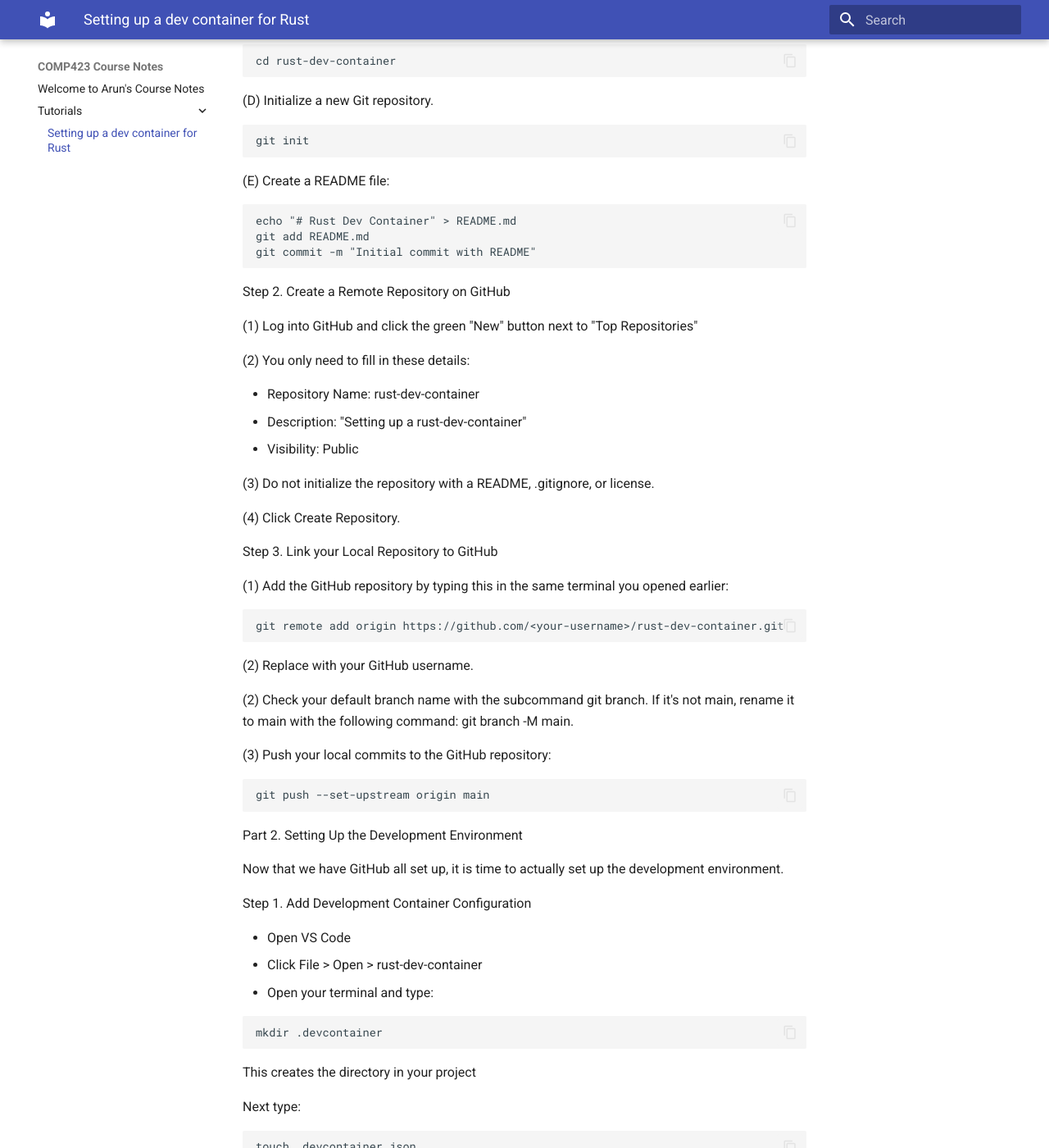
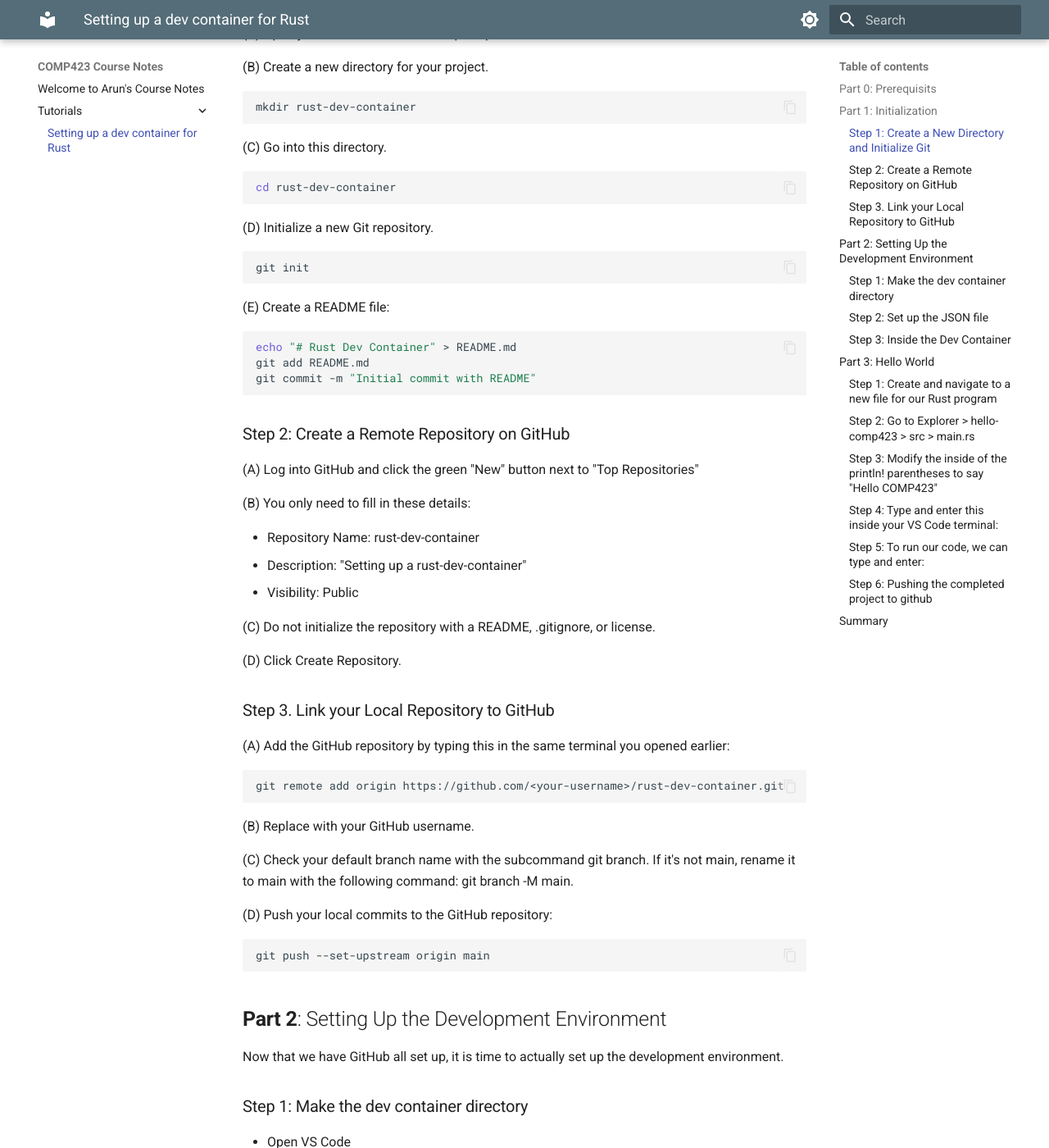
Before and after one commit to asomasu2/comp423-course-notes, an MkDocs documentation site: the page built from docs/tutorials/rust-setup.md, in a window 1280 px wide and 1400 px high, scrolled down 743 px. Shown: the whole window at 82% size. Built offline with MkDocs 1.6.1 and Material for MkDocs 9.7.7, drawn with Linux system fonts in a browser that asks for light colours; some of the changed text lies outside the part shown.

Commit message:
Made stylistic changes as well as content improvements

````diff
--- a/docs/tutorials/rust-setup.md
+++ b/docs/tutorials/rust-setup.md
@@ -5,86 +5,93 @@
 
 If you want to set up a development container in the programming language Rust, you have come to the right place to learn! Before we start, here are a couple of prerequisites you must have before we dive right in! Much of the content before setting up the development environment cites the Mkdocs tutorial from Comp 423.
 
+## **Part 0**: Prerequisits
+
 - Install Visual Studio Code
     - Install the Dev Containers extension for VS Code (Extensions > Type Dev Containers in the search bar and click the first option > Hit Install)
 - Install Git
 - Install Docker
 - Have a GitHub account
 
-Step 1: Create a New Directory and Initialize Git
+## **Part 1**: Initialization
+
+### Step 1: Create a New Directory and Initialize Git
 
 (A) Open your terminal or command prompt.
 
 (B) Create a new directory for your project.
-``` py
+``` bash
 mkdir rust-dev-container
 ```
 (C) Go into this directory.
-``` py
+``` bash
 cd rust-dev-container
 ```
 (D) Initialize a new Git repository.
-``` py
+``` bash
 git init
 ```
 (E) Create a README file:
-``` py
+``` bash
 echo "# Rust Dev Container" > README.md
 git add README.md
 git commit -m "Initial commit with README"
 ```
-Step 2. Create a Remote Repository on GitHub
+### Step 2: Create a Remote Repository on GitHub
 
-(1) Log into GitHub and click the green "New" button next to "Top Repositories"
+(A) Log into GitHub and click the green "New" button next to "Top Repositories"
 
-(2) You only need to fill in these details:
+(B) You only need to fill in these details:
 
 - Repository Name: rust-dev-container
 - Description: "Setting up a rust-dev-container"
 - Visibility: Public
 
-(3) Do not initialize the repository with a README, .gitignore, or license.
+(C) Do not initialize the repository with a README, .gitignore, or license.
 
-(4) Click Create Repository.
+(D) Click Create Repository.
 
-Step 3. Link your Local Repository to GitHub
+### Step 3. Link your Local Repository to GitHub
 
-(1) Add the GitHub repository by typing this in the same terminal you opened earlier:
-```py
+(A) Add the GitHub repository by typing this in the same terminal you opened earlier:
+``` bash
 git remote add origin https://github.com/<your-username>/rust-dev-container.git
 ```
-(2) Replace <your-username> with your GitHub username.
+(B) Replace <your-username> with your GitHub username.
 
-(2) Check your default branch name with the subcommand git branch. If it's not main, rename it to main with the following command: git branch -M main.
+(C) Check your default branch name with the subcommand git branch. If it's not main, rename it to main with the following command: git branch -M main.
 
-(3) Push your local commits to the GitHub repository:
-```py
+(D) Push your local commits to the GitHub repository:
+``` bash
 git push --set-upstream origin main
 ```
 
-Part 2. Setting Up the Development Environment
+## **Part 2**: Setting Up the Development Environment
 
 Now that we have GitHub all set up, it is time to actually set up the development environment.
 
-Step 1. Add Development Container Configuration
+### Step 1: Make the dev container directory
 
 - Open VS Code
 - Click File > Open > rust-dev-container
 - Open your terminal and type:
-```py
+``` bash
 mkdir .devcontainer
 ```
 This creates the directory in your project
 
-Next type:
-```py
-touch .devcontainer.json
+### Step 2: Set up the JSON file
+
+To make the dev container json file, type the following in the terminal:
+``` bash
+cd .devcontainer
+touch devcontainer.json
 ```
 
 Now we have this file inside the right directory.
 
-- Copy and paste this into .devcontainer.json
-```py
+Copy and paste this into .devcontainer.json:
+``` json
 {
     "image": "mcr.microsoft.com/devcontainers/rust:latest",
     "customizations": {
@@ -97,53 +104,85 @@
 }
 ```
 
+### Step 3: Inside the Dev Container
+
 Now to run Rust in the our Docker environment, click Command + Shift + P
 
 Then, type in Dev Container: Reopen in Dev Container, and select this option
 
 After loading for a moment, you will now be inside a Rust project. To make sure you are using rust, type and enter:
 
-```py
+``` bash
 rustc --version
 ```
 If the following output is rustc followed by a float, you are good to go!
 
-Part 3: Hello World
+## **Part 3**: Hello World
 
-(A) Create and navigate to a new file for our Rust program
+### Step 1: Create and navigate to a new file for our Rust program
 
-```py
+``` bash
 cargo new hello-comp423 --vcs none
 cd hello-comp423
 ```
 
-(B) Go to Explorer > hello-comp423 > src > main.rs
+### Step 2: Go to Explorer > hello-comp423 > src > main.rs
 
 The contents of the file should be:
 
-```py
+``` RUST
 fn main() {
     println!("Hello, world!");
 }
 ```
 
-(C) Modify the inside of the println! parentheses to say "Hello COMP423"
-(D) Type and enter this inside your VS Code terminal:
-```py
+### Step 3: Modify the inside of the println! parentheses to say "Hello COMP423"
+
+``` RUST
+fn main() {
+    println!("Hello COMP423");
+}
+```
+
+### Step 4: Type and enter this inside your VS Code terminal:
+``` bash
 cargo build
 ```
-Now, we have compiled our code, but we have not run it yet
+Now, we have compiled our code, but we have not run it yet.
 
-(E) To run our code, we can type and enter:
+### Step 5: To run our code, we can type and enter:
 
-```py
+``` bash
 ./target/debug/hello-comp423
 ```
 
 You should now see "Hello COMP423" printed in your terminal!
 
-Sidenote, we can actually do both of the previous steps in just one step by running: cargo run.
+!!! info "Cargo Run"
+    We can actually do both of the previous steps in one step by running:
+
+    ```bash
+    cargo run
+    ```
 
 This step compiles our file, and runs it to see the same output in the terminal!
 
+### Step 6: Pushing the completed project to github
+
+Run the following code in the terminal to update your github repo:
+
+``` bash
+git add .
+git commit -m "Completed the hello-comp423 program."
+git push -u origin main
+```
+
+## **Summary**
+
+In this project, we:
+
+* Initialized a repository and linked it to github
+* Set up a development environment
+* Created a fully functional RUST program
+
 That's it everyone! Congratulations on building your first ever Rust program!
--- a/mkdocs.yml
+++ b/mkdocs.yml
@@ -1,19 +1,33 @@
 site_name: COMP423 Course Notes
 theme:
   name: material
-    #admonitions
-  markdown_extensions:
+  palette:
+    # toggle for light mode
+    - scheme: default
+      primary: blue grey
+      accent: light blue
+      toggle:
+        icon: material/brightness-7
+        name: Switch to dark mode
+
+    # toggle for dark mode
+    - scheme: slate
+      primary: lime
+      accent: light green
+      toggle:
+        icon: material/brightness-4
+        name: Switch to light mode
+  features:
+    - header.autohide
+    - content.code.copy
+
+markdown_extensions:
   - admonition
   - pymdownx.details
   - pymdownx.superfences
-  #code blocks
-  features:
-    - content.code.copy
-  markdown_extensions:
   - pymdownx.highlight:
       anchor_linenums: true
       line_spans: __span
       pygments_lang_class: true
   - pymdownx.inlinehilite
   - pymdownx.snippets
-  - pymdownx.superfences
````
